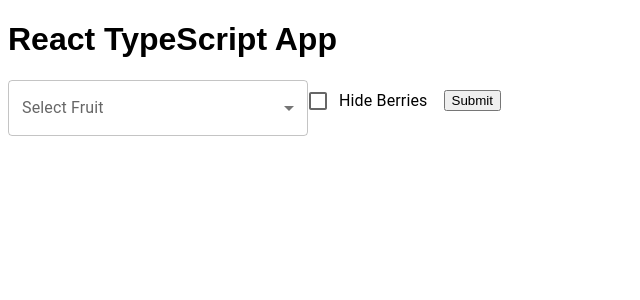
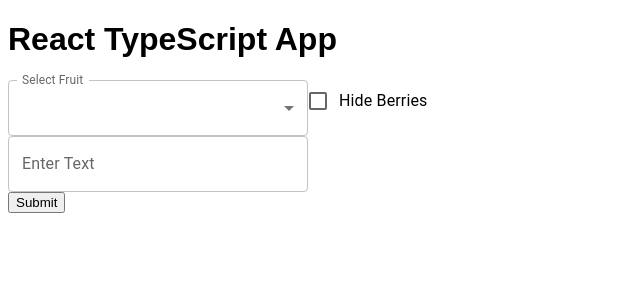
Before and after one commit to deanagan/react-snippets, a React app in the folder formik-react-typescript-mui-dropdown/: page / in a window 1280 px wide. Shown: the top 300 px of the page, without its empty margins (0-640 px from the left). Built offline with nearby package versions, Linux system fonts and the light colour scheme.

Commit message:
Add textbox and yup validation

```diff
--- a/formik-react-typescript-mui-dropdown/package.json
+++ b/formik-react-typescript-mui-dropdown/package.json
@@ -16,7 +16,8 @@
     "@emotion/styled": "^11.11.5",
     "@mui/material": "^5.15.21",
     "@mui/system": "^5.15.20",
-    "formik": "^2.4.6"
+    "formik": "^2.4.6",
+    "yup": "^1.4.0"
   },
   "devDependencies": {
     "@cfaester/enzyme-adapter-react-18": "^0.8.0",
--- a/formik-react-typescript-mui-dropdown/src/FruitForm.tsx
+++ b/formik-react-typescript-mui-dropdown/src/FruitForm.tsx
@@ -1,10 +1,15 @@
 import React, { useEffect, useState } from 'react';
-import { Formik, Form, Field } from 'formik';
+import { Formik, Form, Field, ErrorMessage } from 'formik';
 import { TextField, Checkbox, MenuItem, FormControlLabel } from '@mui/material';
 import { styled } from '@mui/system';
+import * as Yup from 'yup';
 
 export const StyledField = styled(Field)({
   width: '300px', // Adjust width as needed
+});
+
+export const StyledErrorMessage = styled(ErrorMessage)({
+  color: 'red',
 });
 
 const options = [
@@ -27,7 +32,7 @@ const simulateFetch = (url: string, delay: number = 1000) => {
   return new Promise<{ fruitName: string; hideBerries: boolean }>(
     (resolve, reject) => {
       setTimeout(() => {
-        return { fruitName: 'banana', hideBerries: false };
+        resolve({ fruitName: 'banana', hideBerries: false });
       }, delay);
     },
   );
@@ -37,6 +42,7 @@ const FruitForm = () => {
   const [initialValues, setInitialValues] = useState({
     fruit: '',
     hideBerries: false,
+    textbox: '', // New textbox field
   });
 
   useEffect(() => {
@@ -50,6 +56,7 @@ const FruitForm = () => {
         setInitialValues({
           fruit: fruitName,
           hideBerries,
+          textbox: '', // New textbox field
         });
       } catch (error) {
         console.error('Error fetching initial values:', error);
@@ -59,12 +66,19 @@ const FruitForm = () => {
     fetchInitialValues();
   }, []);
 
+  const validationSchema = Yup.object().shape({
+    fruit: Yup.string().required('Fruit is required'),
+    textbox: Yup.string().required('This field is required'), // New validation rule
+  });
+
   return (
     <Formik
-      initialValues={{ fruit: '', hideBerries: false }}
+      initialValues={initialValues}
+      validationSchema={validationSchema}
       onSubmit={(values) => {
         console.log(values);
       }}
+      enableReinitialize
     >
       {({ values, setFieldValue }) => (
         <Form>
@@ -105,6 +119,15 @@ const FruitForm = () => {
               />
             )}
           </Field>
+          <div>
+            <StyledField
+              id='textbox'
+              name='textbox'
+              component={TextField}
+              label='Enter Text'
+            />
+            <StyledErrorMessage name='textbox' component='div' />
+          </div>
           <button type='submit'>Submit</button>
         </Form>
       )}
```
Also changed, not shown: 1 other file (tests, documents, lock files or other folders).
